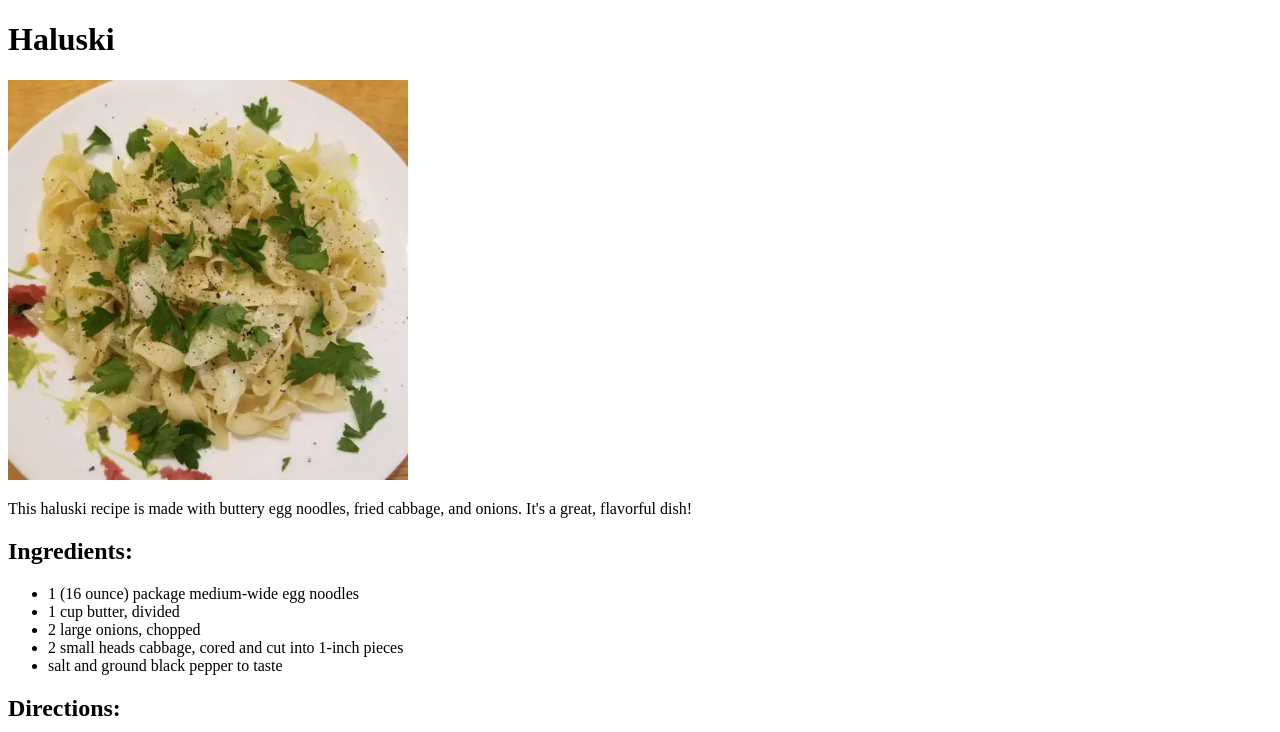
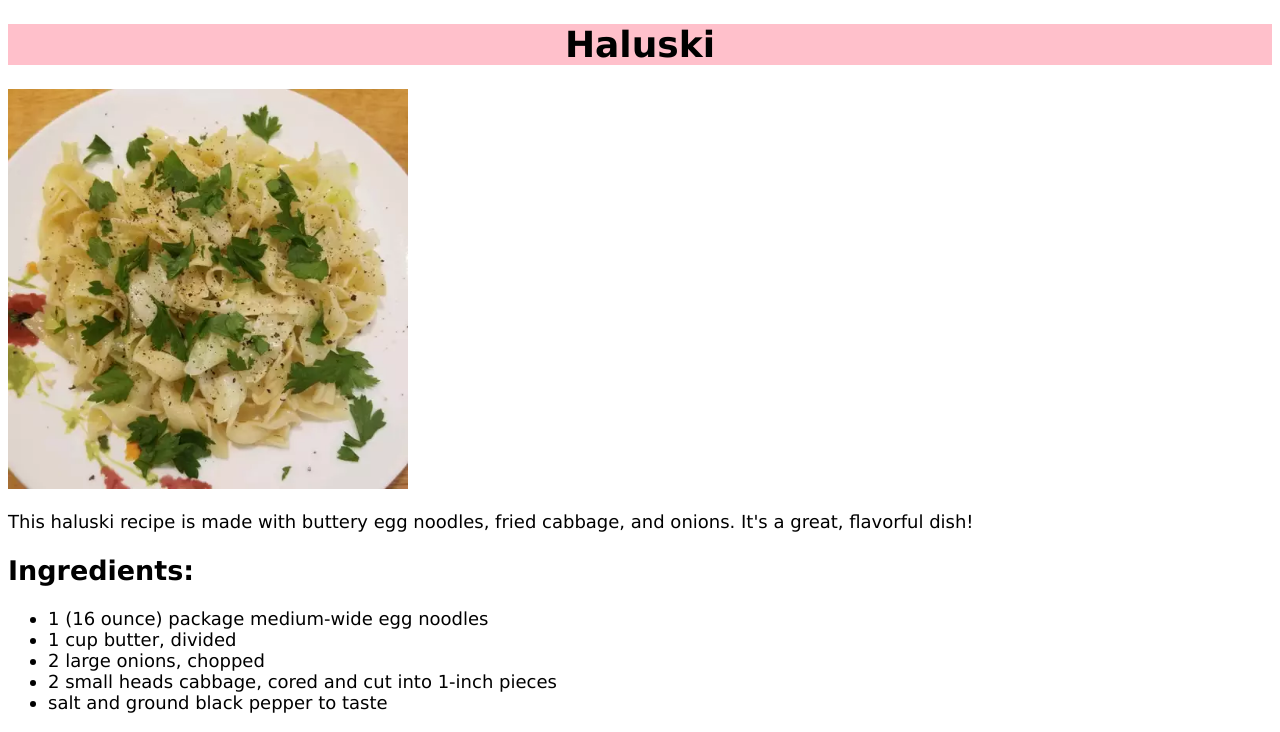
Before and after one commit to oschlu/odin-recipes, a plain HTML site: page recipes/Haluski.html in a window 1280 px wide. Shown: the top 732 px of the page. Drawn offline with Linux system fonts and the light colour scheme.

Commit message:
added a bit of style

```diff
--- a/recipes/Haluski.html
+++ b/recipes/Haluski.html
@@ -4,14 +4,15 @@
     <meta charset="UTF-8">
     <meta name="viewport" content="width=device-width, initial-scale=1.0">
     <title>Haluski</title>
+    <link rel="stylesheet" href="style.css">
 </head>
-<body>
-    <h1>Haluski</h1>
-    <img src="imgs/haluski.webp" alt="delicious Haluski" width="400" height="400">
-    <p> This haluski recipe is made with buttery egg noodles, fried cabbage, and onions. It's a great, flavorful dish!</p>
+<body class="font">
+    <h1 class="h1">Haluski</h1>
+    <img class="pic"  src="imgs/haluski.webp" alt="delicious Haluski" width="400" height="400">
+    <p class="p"> This haluski recipe is made with buttery egg noodles, fried cabbage, and onions. It's a great, flavorful dish!</p>
 
     <h2>Ingredients:</h2>
-    <ul>
+    <ul class="li">
         <li>1 (16 ounce) package medium-wide egg noodles</li>
         <li>1 cup butter, divided</li>
         <li>2 large onions, chopped</li>
@@ -20,7 +21,7 @@
     </ul>
 
     <h2>Directions:</h2>
-    <ol>
+    <ol class="li">
         <li> Preheat the oven to 300 degrees F (150 degrees C). </li>
 
         <li> Fill a large pot with lightly salted water and bring to a rolling boil. Stir in egg noodles and return to a boil. Cook noodles uncovered, stirring occasionally, until tender but slightly firm, about 5 minutes. Drain well and set aside. </li>
--- /dev/null
+++ b/recipes/style.css
@@ -0,0 +1,11 @@
+.font{
+    font-family: Verdana, Geneva, Tahoma, sans-serif;
+    font-size: large;
+}
+
+
+.h1{
+    text-align: center;
+    font-weight: bold;
+    background-color: pink;
+}
```
Also changed, not shown: index.html (+3 -2 lines), recipes/Hungarian-Goulash.html (+6 -5 lines), recipes/Instant-Pot-Chicken.html (+6 -5 lines).
